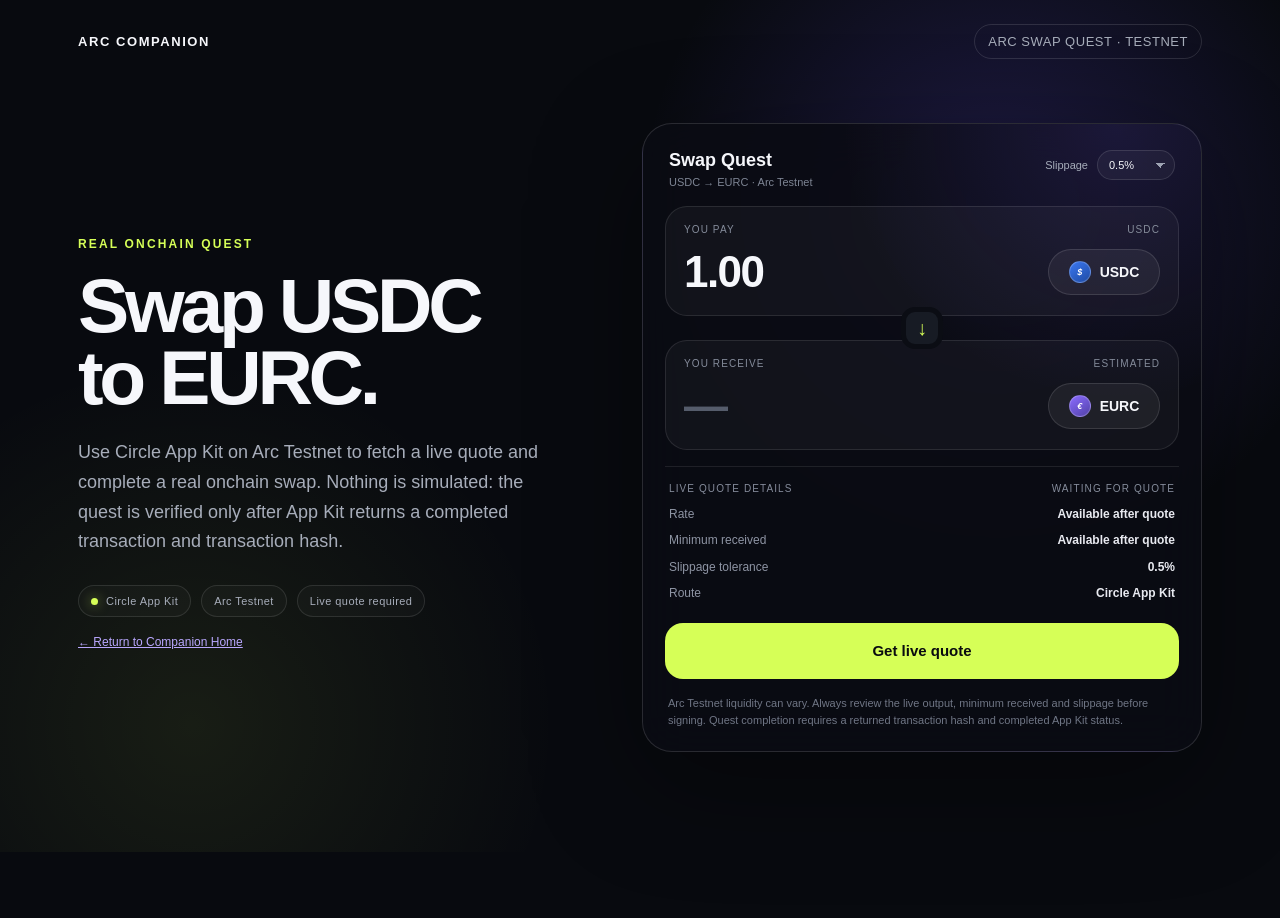
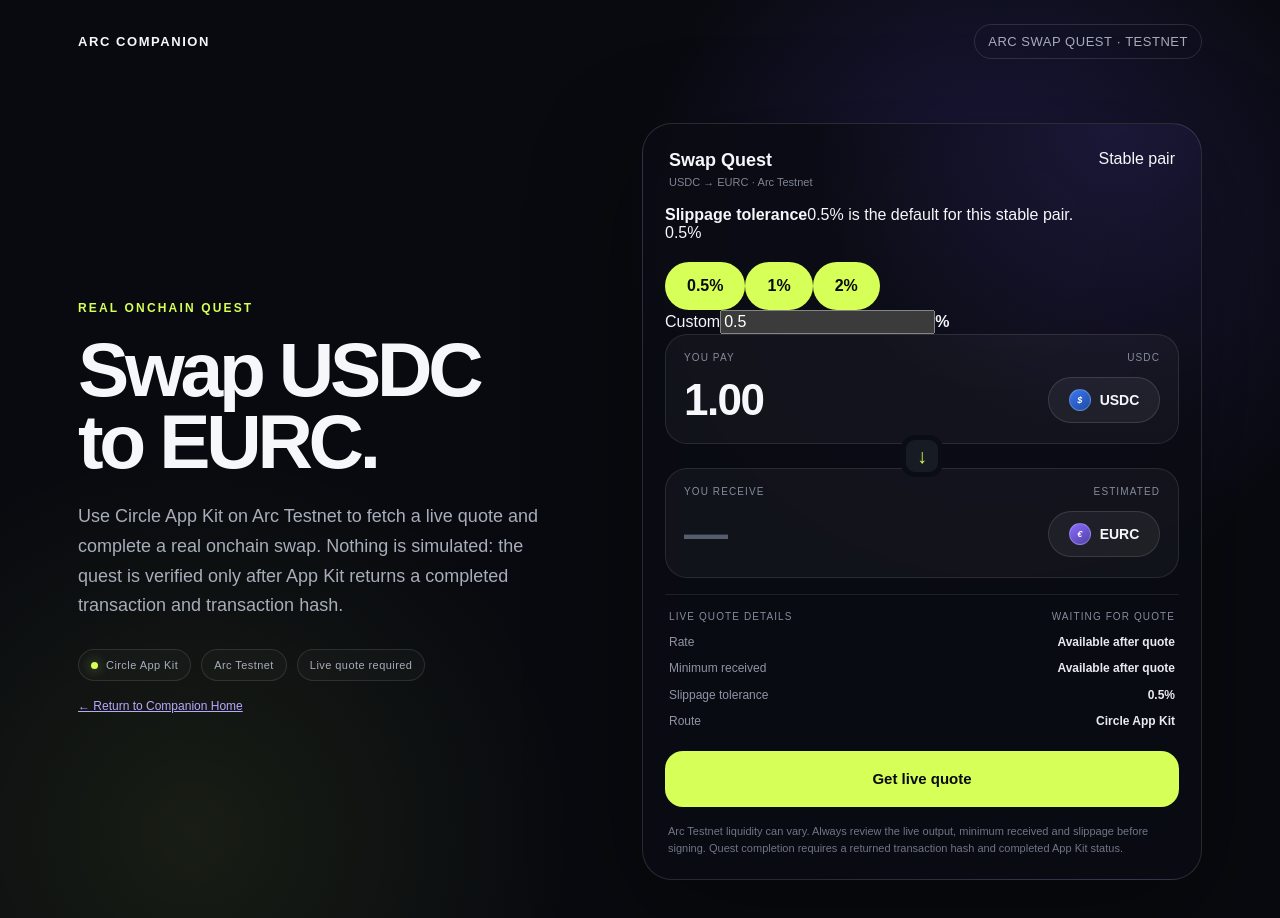
Before and after one commit to AtakanGs/Arc-Onchain-Companion, a Next.js app: page /quest/swap in a window 1280 px wide. Shown: the top 918 px of the page. Before the commit the page ends 852 px from the top, so only its background shows below. Built offline with nearby package versions, Linux system fonts and the light colour scheme; what @circle-fin/app-kit would draw is missing.

Commit message:
Add preset and custom slippage controls

```diff
--- a/app/quest/swap/page.tsx
+++ b/app/quest/swap/page.tsx
@@ -8,6 +8,7 @@
 
 const ARC_CHAIN_ID_HEX = "0x4CEF52";
 const kit = new AppKit();
+const SLIPPAGE_PRESETS = [0.5, 1, 2] as const;
 
 type Estimate = {
   estimatedOutput?: { amount?: string; token?: string };
@@ -39,9 +40,13 @@
   return `1 USDC = ${(output / input).toFixed(4)} EURC`;
 }
 
+function formatPercent(value: number) {
+  return Number.isInteger(value) ? value.toFixed(0) : value.toFixed(2).replace(/0+$/, "").replace(/\.$/, "");
+}
+
 export default function ArcSwapQuestPage() {
   const [amount, setAmount] = useState("1.00");
-  const [slippageBps, setSlippageBps] = useState(50);
+  const [slippagePct, setSlippagePct] = useState("0.5");
   const [estimate, setEstimate] = useState<Estimate | null>(null);
   const [result, setResult] = useState<SwapResult | null>(null);
   const [status, setStatus] = useState<"idle" | "estimating" | "swapping" | "done" | "error">("idle");
@@ -51,6 +56,10 @@
     const parsed = Number(amount);
     return Number.isFinite(parsed) && parsed > 0 && parsed <= 100;
   }, [amount]);
+
+  const slippageValue = Number(slippagePct);
+  const validSlippage = Number.isFinite(slippageValue) && slippageValue >= 0.1 && slippageValue <= 5;
+  const slippageBps = validSlippage ? Math.round(slippageValue * 100) : 50;
 
   const outputAmount = estimate?.estimatedOutput?.amount;
   const outputToken = estimate?.estimatedOutput?.token ?? "EURC";
@@ -68,8 +77,14 @@
     setStatus("idle");
   }
 
+  function updateSlippage(value: string) {
+    setSlippagePct(value);
+    resetQuote();
+  }
+
   async function adapterAndParams() {
     if (!window.ethereum) throw new Error("No injected EVM wallet was found.");
+    if (!validSlippage) throw new Error("Set slippage between 0.1% and 5%.");
     await window.ethereum.request({ method: "eth_requestAccounts" });
     await window.ethereum.request({ method: "wallet_switchEthereumChain", params: [{ chainId: ARC_CHAIN_ID_HEX }] });
 
@@ -85,7 +100,7 @@
   }
 
   async function getEstimate() {
-    if (!validAmount) return;
+    if (!validAmount || !validSlippage) return;
     try {
       setStatus("estimating");
       setMessage("");
@@ -101,7 +116,7 @@
   }
 
   async function executeSwap() {
-    if (!estimate || !validAmount) return;
+    if (!estimate || !validAmount || !validSlippage) return;
     try {
       setStatus("swapping");
       setMessage("");
@@ -141,19 +156,43 @@
               <strong>Swap Quest</strong>
               <span>USDC → EURC · Arc Testnet</span>
             </div>
-            <label className={styles.settings}>
-              <span>Slippage</span>
-              <select
-                value={slippageBps}
-                onChange={(event) => { setSlippageBps(Number(event.target.value)); resetQuote(); }}
-                aria-label="Slippage tolerance"
-              >
-                <option value={50}>0.5%</option>
-                <option value={100}>1.0%</option>
-                <option value={200}>2.0%</option>
-                <option value={300}>3.0%</option>
-              </select>
-            </label>
+            <span className={styles.headerBadge}>Stable pair</span>
+          </div>
+
+          <div className={styles.slippagePanel}>
+            <div className={styles.slippageTopline}>
+              <div>
+                <strong>Slippage tolerance</strong>
+                <span>0.5% is the default for this stable pair.</span>
+              </div>
+              <span className={styles.slippageCurrent}>{validSlippage ? `${formatPercent(slippageValue)}%` : "Invalid"}</span>
+            </div>
+            <div className={styles.slippageControls}>
+              <div className={styles.slippagePresets}>
+                {SLIPPAGE_PRESETS.map((preset) => (
+                  <button
+                    key={preset}
+                    type="button"
+                    className={`${styles.slippagePreset} ${slippageValue === preset ? styles.slippagePresetActive : ""}`}
+                    onClick={() => updateSlippage(String(preset))}
+                  >
+                    {preset}%
+                  </button>
+                ))}
+              </div>
+              <label className={`${styles.customSlippage} ${!validSlippage ? styles.customSlippageInvalid : ""}`}>
+                <span>Custom</span>
+                <input
+                  value={slippagePct}
+                  onChange={(event) => updateSlippage(event.target.value)}
+                  inputMode="decimal"
+                  aria-label="Custom slippage percentage"
+                  placeholder="0.5"
+                />
+                <b>%</b>
+              </label>
+            </div>
+            {!validSlippage && <p className={styles.slippageError}>Enter a slippage value between 0.1% and 5%.</p>}
           </div>
 
           <div className={styles.tokenPanel}>
@@ -189,20 +228,20 @@
             <div className={styles.quoteGrid}>
               <div className={styles.quoteRow}><span>Rate</span><strong>{rate}</strong></div>
               <div className={styles.quoteRow}><span>Minimum received</span><strong>{minimumAmount ? `${minimumAmount} ${minimumToken}` : "Available after quote"}</strong></div>
-              <div className={styles.quoteRow}><span>Slippage tolerance</span><strong>{slippageBps / 100}%</strong></div>
+              <div className={styles.quoteRow}><span>Slippage tolerance</span><strong>{validSlippage ? `${formatPercent(slippageValue)}%` : "Invalid"}</strong></div>
               <div className={styles.quoteRow}><span>Route</span><strong>Circle App Kit</strong></div>
               {estimate && <div className={styles.quoteRow}><span>Fees</span><strong>{feeSummary}</strong></div>}
             </div>
           </div>
 
           {!estimate && !result && (
-            <button className={styles.primaryButton} onClick={getEstimate} disabled={!validAmount || status === "estimating" || status === "swapping"}>
-              {status === "estimating" ? "Fetching live quote…" : validAmount ? "Get live quote" : "Enter an amount"}
+            <button className={styles.primaryButton} onClick={getEstimate} disabled={!validAmount || !validSlippage || status === "estimating" || status === "swapping"}>
+              {status === "estimating" ? "Fetching live quote…" : !validSlippage ? "Set valid slippage" : validAmount ? "Get live quote" : "Enter an amount"}
             </button>
           )}
 
           {estimate && !result && (
-            <button className={styles.primaryButton} onClick={executeSwap} disabled={status === "swapping"}>
+            <button className={styles.primaryButton} onClick={executeSwap} disabled={!validSlippage || status === "swapping"}>
               {status === "swapping" ? "Confirm in wallet…" : `Swap ${amount} USDC → ${outputToken}`}
             </button>
           )}
```
